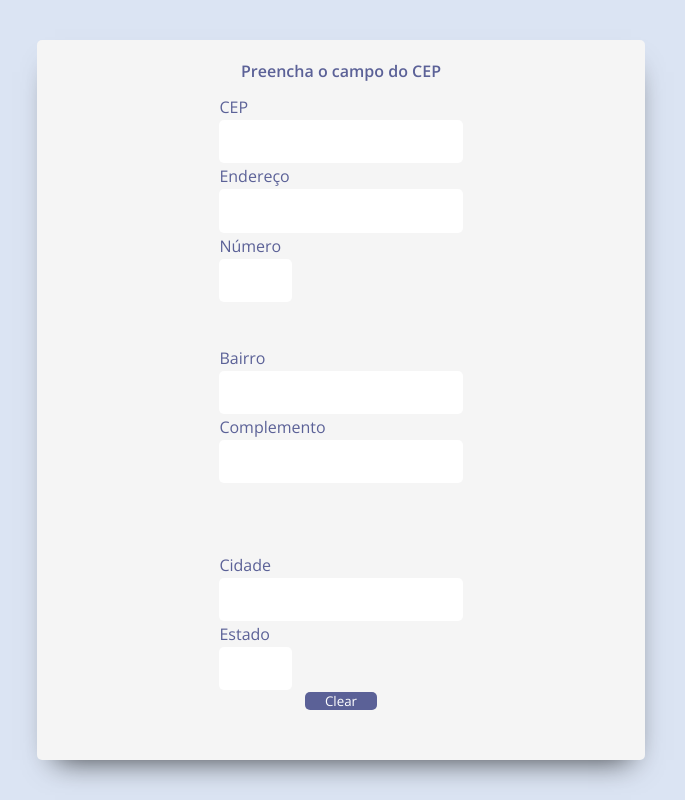
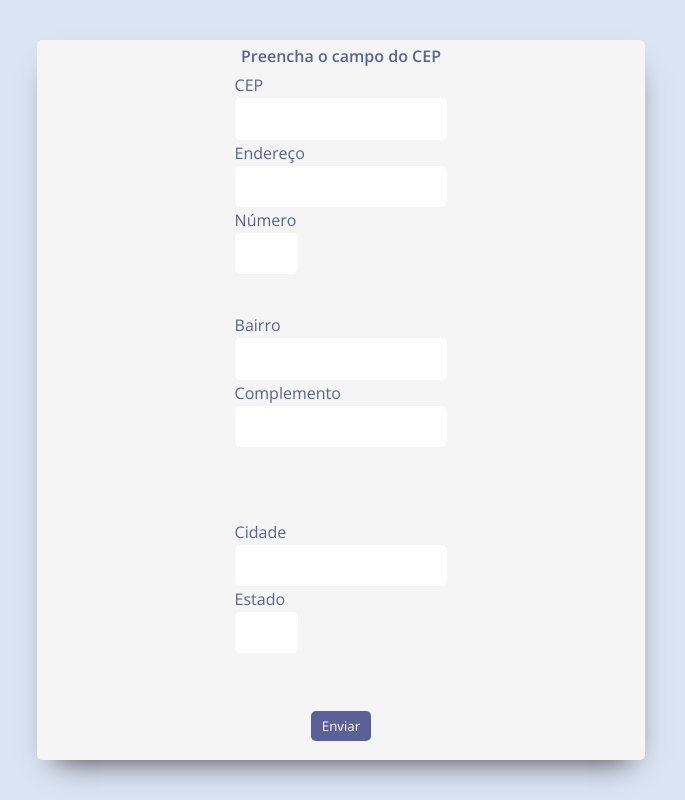
Before and after one commit to RebecaAssis/ajax-com-js, a plain HTML site: page index.html in a window 1280 px wide. Shown: the whole page, without its empty margins (299-984 px from the left). Drawn offline with nearby package versions, Linux system fonts and the light colour scheme.

Commit message:
Alterei o estilo do botão.

```diff
--- a/css/style.css
+++ b/css/style.css
@@ -40,7 +40,7 @@ form {
 p {
     color: #5b6197;
     font-weight: 600;
-    margin-bottom: 10px;
+    margin: 5px 0 5px 0;
 }
 
 .container div {
@@ -48,7 +48,7 @@ p {
     flex-direction: column;
     justify-content: center;
     height: 30%;
-    width: 40%;
+    width: 35%;
 }
 
 input {
@@ -68,13 +68,22 @@ label {
     width: 30%;
 }
 
+.container div:last-child {
+    height: 10%;
+    width: 40%;
+    justify-content: center;
+}
+
+
 button {
     background-color: #5b6197;
     color: #ffffff;
     border: none;
+    height: 30px;
+    width: 60px;
+    margin: 0 2px 0 2px;
     border-radius: 5px;
     align-self: center;
-    width: 30%;
     cursor: pointer;
 }
 
@@ -86,7 +95,6 @@ button:hover {
     .container {
         height: 90%;
         width: 90%;
-
     }
 
 }
--- a/index.html
+++ b/index.html
@@ -33,7 +33,12 @@
                 <input type="text" name="city" id="city">
                 <label for="state">Estado</label>
                 <input type="text" name="state" id="state">
-                <button>Clear</button>
+            </div>
+            <div>
+                <button>Enviar</button>
+            </div>
+
+
             </div>
         </div>
     </form>
```
